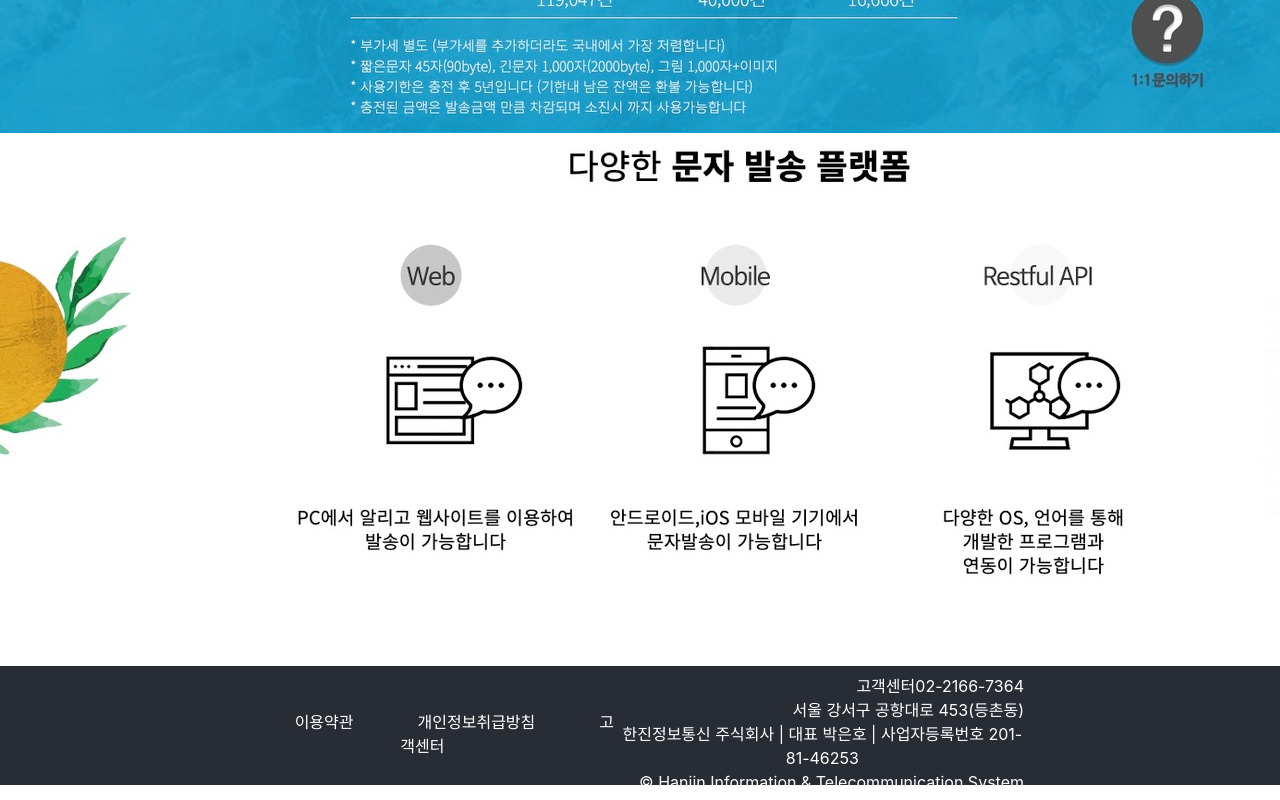
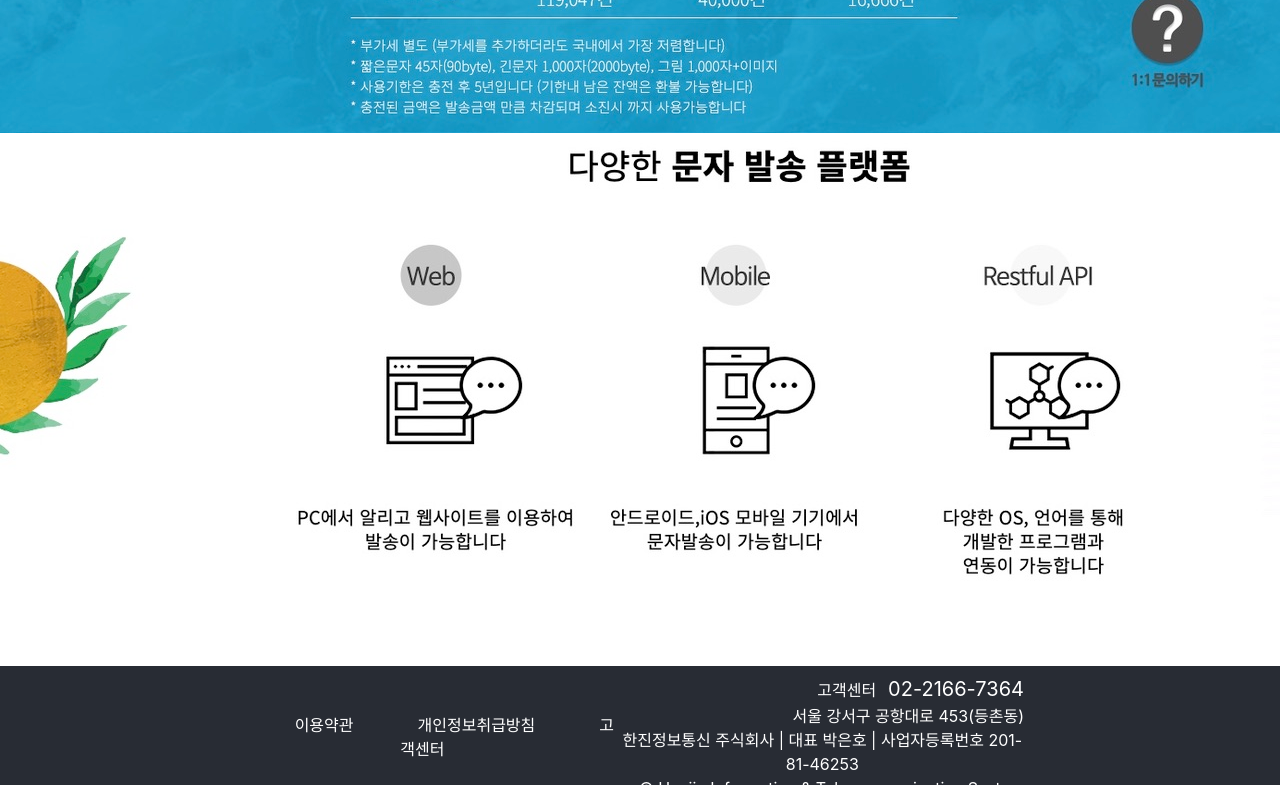
Before and after one commit to xxonbang/hist-message, a React (Create React App) app: page / in a window 1280 px wide. Shown: the part 3320-4120 px from the top of the page. Built offline with nearby package versions, Linux system fonts and the light colour scheme.

Commit message:
- css 수정

```diff
--- a/src/assets/scss/footer.css
+++ b/src/assets/scss/footer.css
@@ -15,6 +15,10 @@
   flex-direction: column;
   align-items: flex-end;
 }
+.footer .contents-wrapper .company-info .help-center span {
+  margin-left: 12px;
+  font-size: 20px;
+}
 .footer .contents-wrapper .links span {
   margin: 2rem;
 }
--- a/src/assets/scss/footer.scss
+++ b/src/assets/scss/footer.scss
@@ -14,6 +14,13 @@
       display: flex;
       flex-direction: column;
       align-items: flex-end;
+
+      .help-center {
+        span {
+          margin-left: 12px;
+          font-size: 20px;
+        }
+      }
     }
 
     .links {
```
Also changed, not shown: 1 other file (tests, documents, lock files or other folders).
